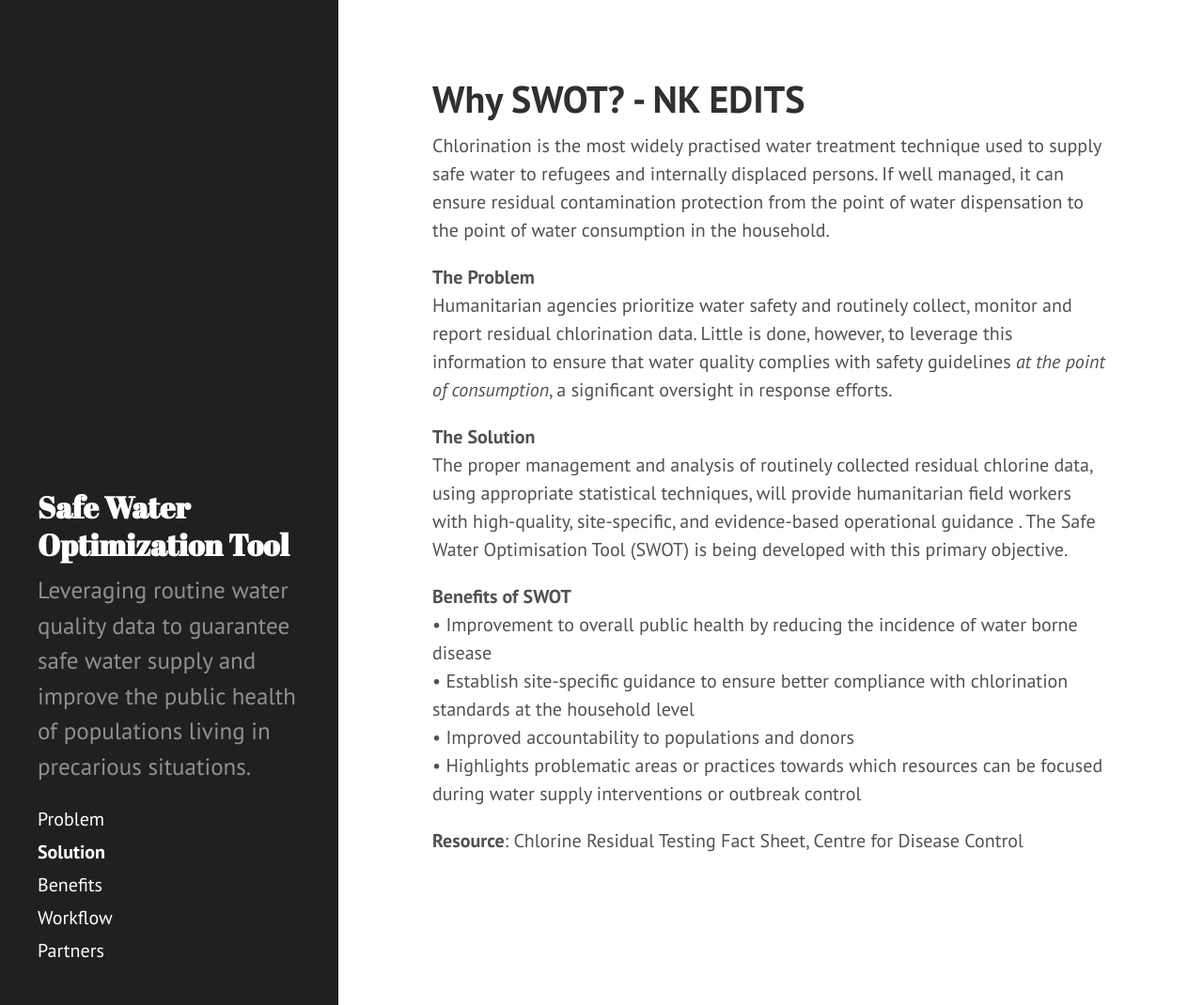
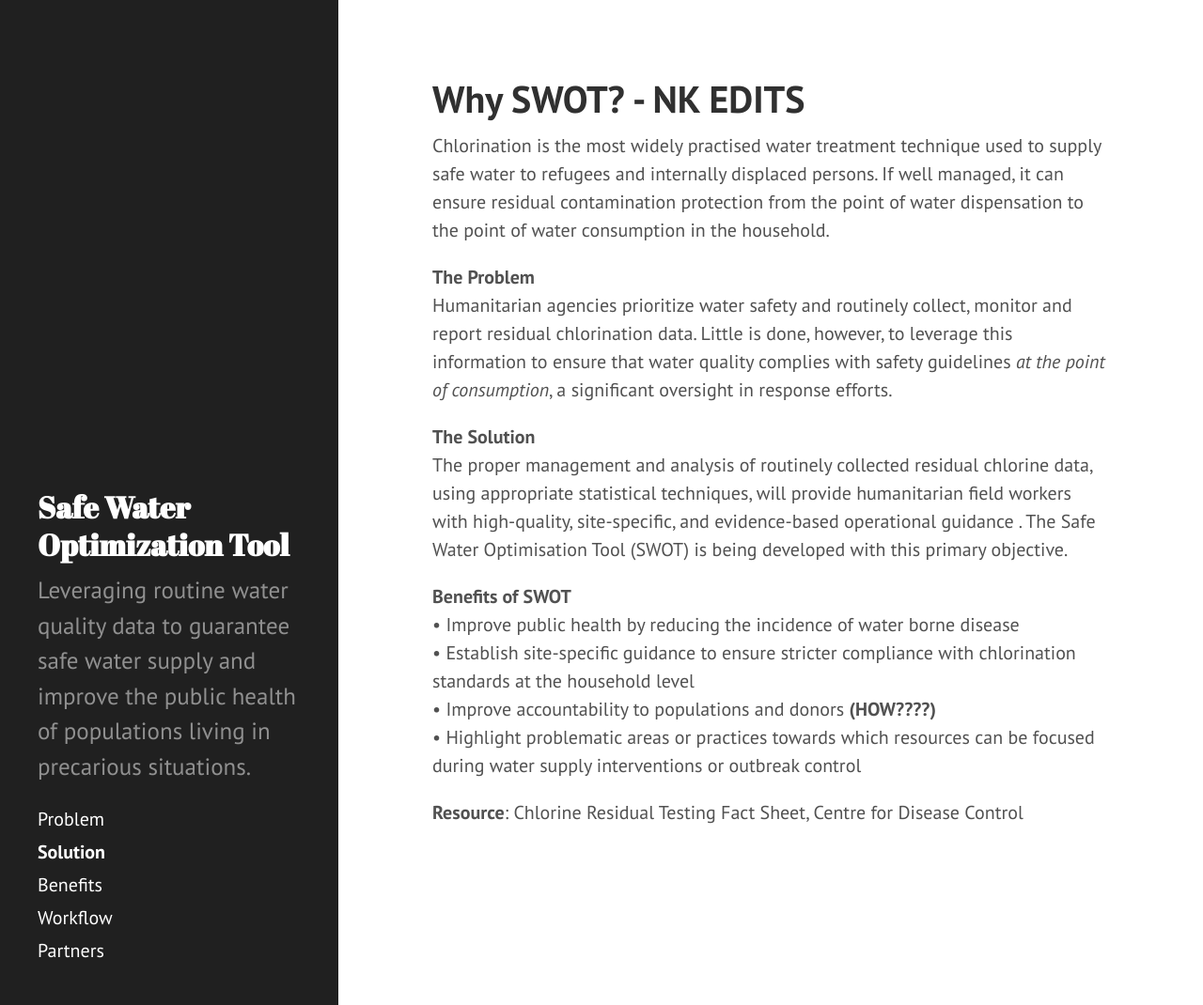
Before and after one commit to safeh2o/swot-infopage, a Jekyll site: the page built from solution.md, in a window 1280 px wide and 1070 px high. Shown: the whole window at 94% size. Built offline with Jekyll 4.4.1, drawn with Linux system fonts in a browser that asks for light colours; Markdown is read by kramdown in place of the engine named in the settings.

Commit message:
Update solution.md

```diff
--- a/solution.md
+++ b/solution.md
@@ -12,9 +12,9 @@ Humanitarian agencies prioritize water safety and routinely collect, monitor and
 The proper management and analysis of routinely collected residual chlorine data, using appropriate statistical techniques, will provide humanitarian field workers with high-quality, site-specific, and evidence-based operational guidance . The Safe Water Optimisation Tool (SWOT) is being developed with this primary objective.
 
 <b>Benefits of SWOT</b><br>
-•	Improvement to overall public health by reducing the incidence of water borne disease<br>
-•	Establish site-specific guidance to ensure better compliance with chlorination standards at the household level<br>
-•	Improved accountability to populations and donors<br>
-•	Highlights problematic areas or practices towards which resources can be focused during water supply interventions or outbreak control
+•	Improve public health by reducing the incidence of water borne disease<br>
+•	Establish site-specific guidance to ensure stricter compliance with chlorination standards at the household level<br>
+•	Improve accountability to populations and donors <b>(HOW????)</b><br>
+•	Highlight problematic areas or practices towards which resources can be focused during water supply interventions or outbreak control
 
 <b>Resource</b>: Chlorine Residual Testing Fact Sheet, Centre for Disease Control
```
